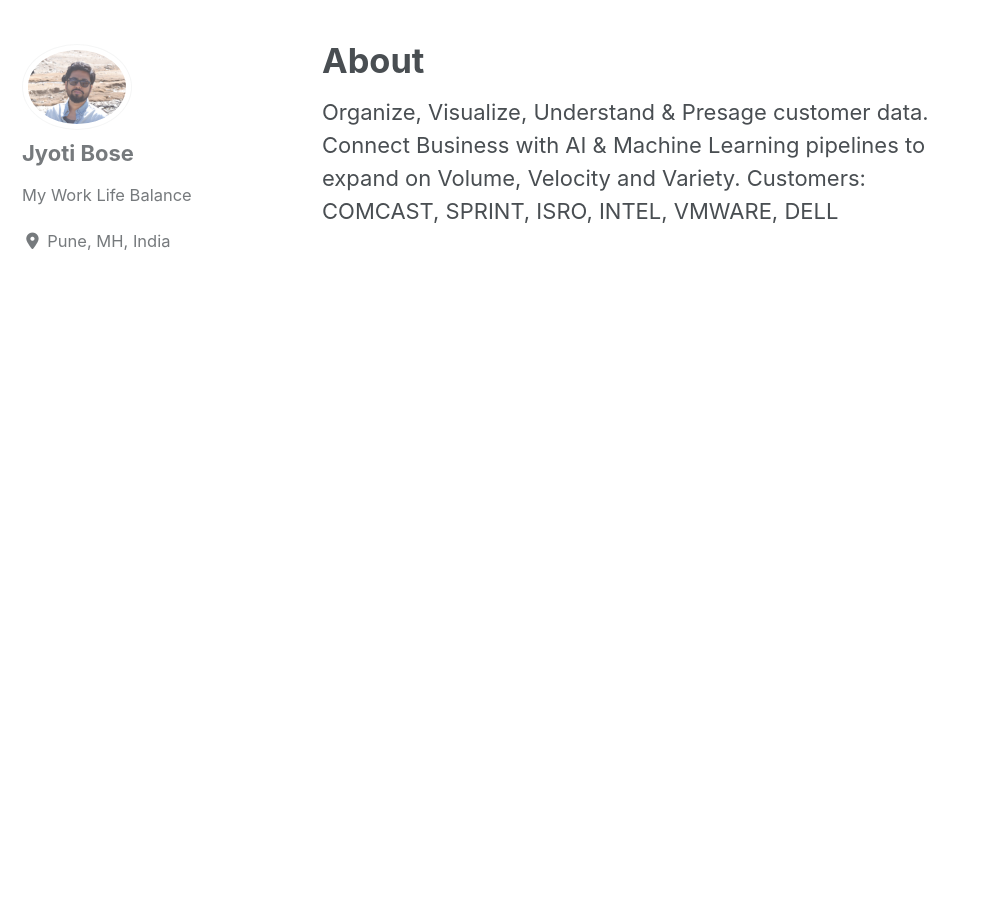
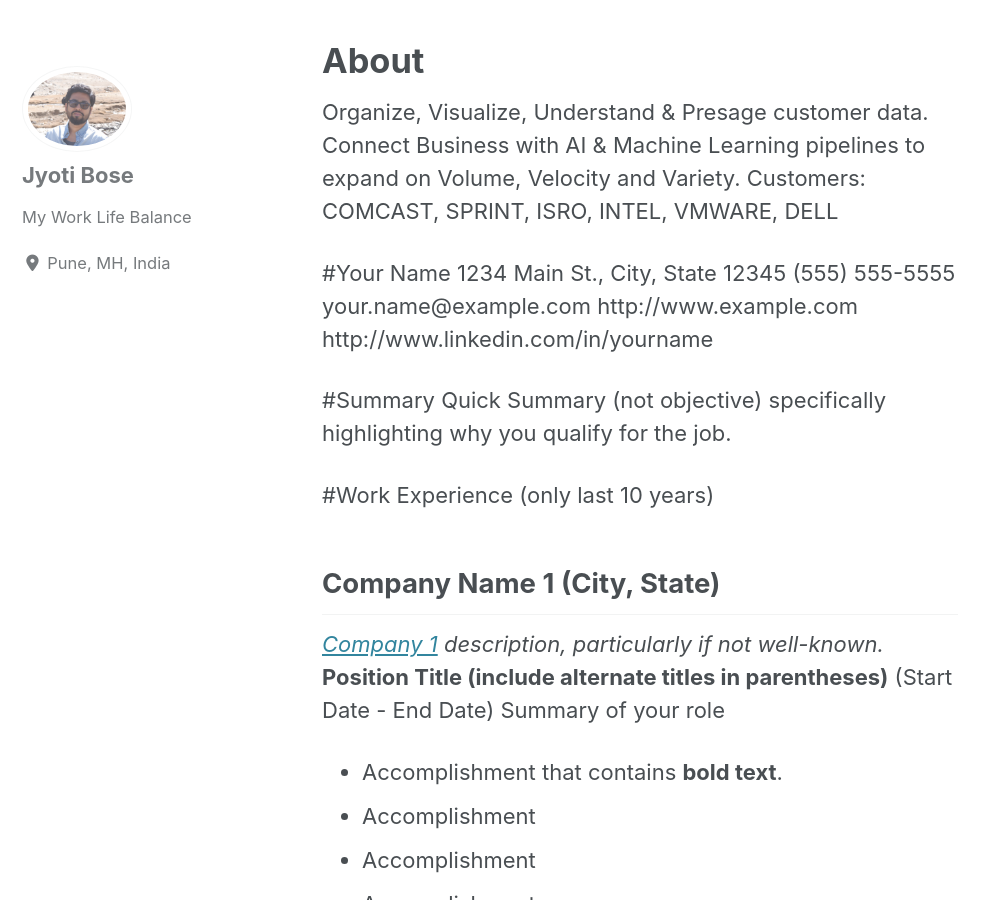
Before and after one commit to ijbo/myProfile, a Jekyll site: the page built from _pages/about.md, in a window 1280 px wide and 900 px high, scrolled down 943 px. Shown: the whole window, without its empty margins (0-995 px from the left). Built offline with Jekyll 4.4.1, drawn with Linux system fonts in a browser that asks for light colours; cached includes are drawn as plain includes; nearby versions of some CDN libraries; some of the changed text lies outside the part shown.

Commit message:
Update about.md

```diff
--- a/_pages/about.md
+++ b/_pages/about.md
@@ -8,3 +8,46 @@ header:
 Organize, Visualize, Understand & Presage customer data.
 Connect Business with AI & Machine Learning pipelines to expand on Volume, Velocity and Variety.
 Customers: COMCAST, SPRINT, ISRO, INTEL, VMWARE, DELL
+
+#Your Name
+1234 Main St., City, State 12345
+(555) 555-5555
+your.name@example.com
+http://www.example.com
+http://www.linkedin.com/in/yourname
+
+#Summary
+Quick Summary (not objective) specifically highlighting why you qualify for the job.
+
+#Work Experience (only last 10 years)
+
+## Company Name 1 (City, State)
+*[Company 1][] description, particularly if not well-known.*
+**Position Title (include alternate titles in parentheses)** (Start Date - End Date)
+Summary of your role
+- Accomplishment that contains **bold text**.
+- Accomplishment
+- Accomplishment
+- Accomplishment
+
+## Company Name 2 (City, State)
+*[Company 2][] description, particularly if not well-known.*
+**Position Title (include alternate titles in parentheses)** (Start Date - End Date)
+Summary of your role
+- Accomplishment that contains **bold text**.
+- Accomplishment
+- Accomplishment
+- Accomplishment
+
+## Company Name 3 (City, State)
+*[Company 3][] description, particularly if not well-known.*
+**Position Title (include alternate titles in parentheses)** (Start Date - End Date)
+Summary of your role
+- Accomplishment
+- Accomplishment
+- Accomplishment
+- Accomplishment
+
+[Company 1]: http://www.example.com/company1
+[Company 2]: http://www.example.com/company2
+[Company 3]: http://www.example.com/company2
```
